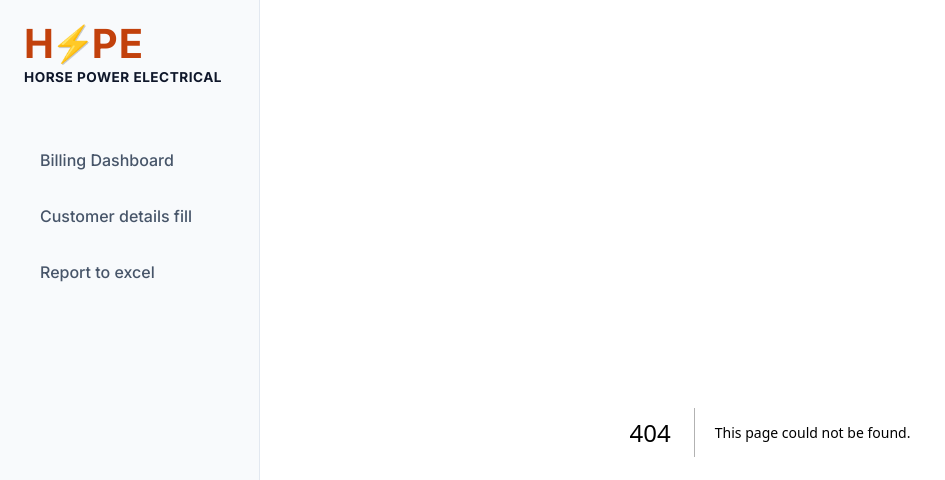
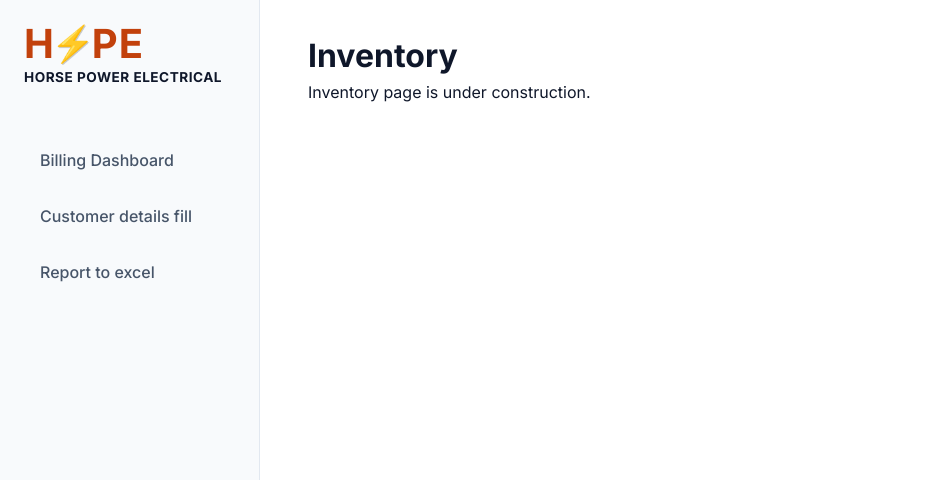
Before and after one commit to Baasha122/Billing-software-for-horse-power-Electrical-, a Next.js app: page /inventory in a window 1280 px wide. Before the commit this address had no page. Shown: the top 480 px of the page, without its empty margins (0-945 px from the left). Built offline with nearby package versions, Linux system fonts and the light colour scheme.

Commit message:
Fix empty inventory page build error

```diff
--- /dev/null
+++ b/src/app/inventory/page.js
@@ -0,0 +1,8 @@
+export default function InventoryPage() {
+  return (
+    <div className="p-8">
+      <h1 className="text-2xl font-bold mb-6">Inventory</h1>
+      <p>Inventory page is under construction.</p>
+    </div>
+  );
+}
```
